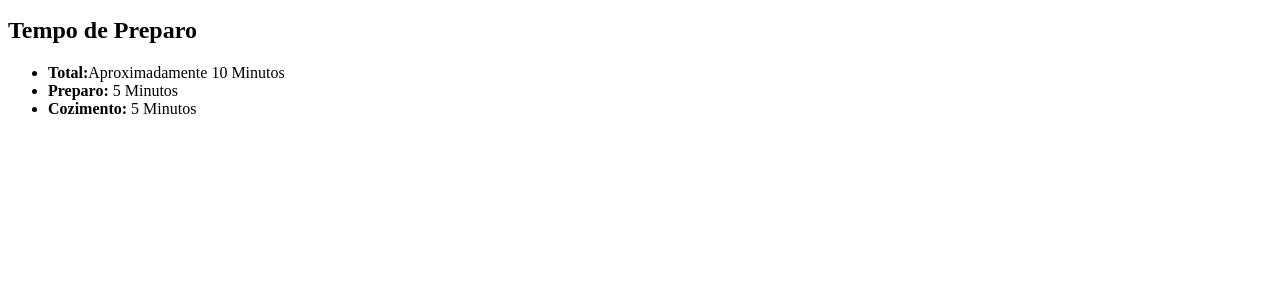
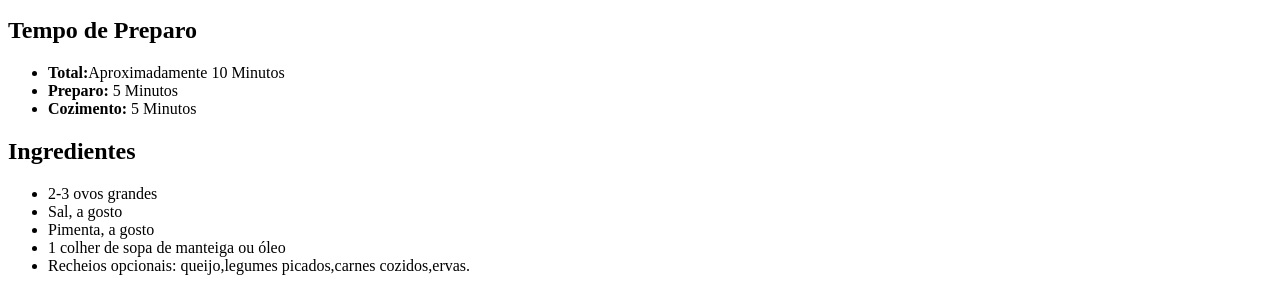
Before and after one commit to N77-gg/Trabalho-Receita, a plain HTML site: page index.html in a window 1280 px wide. Shown: the part 713-1004 px from the top of the page. Before the commit the page ends 847 px from the top, so only its background shows below. Drawn offline with Linux system fonts and the light colour scheme.

Commit message:
Terceiro Commit de HTML

```diff
--- a/index.html
+++ b/index.html
@@ -27,5 +27,25 @@
             </li>
         </ul>
     </div>
+    <div>
+        <h2>Ingredientes</h2>
+        <ul>
+            <li>
+                2-3 ovos grandes
+            </li>
+            <li>
+                Sal, a gosto
+            </li>
+            <li>
+                Pimenta, a gosto
+            </li>
+            <li>
+                1 colher de sopa de manteiga ou óleo
+            </li>
+            <li>
+                Recheios opcionais: queijo,legumes picados,carnes cozidos,ervas.
+            </li>
+        </ul>
+    </div>
 </body>
 </html>
```
